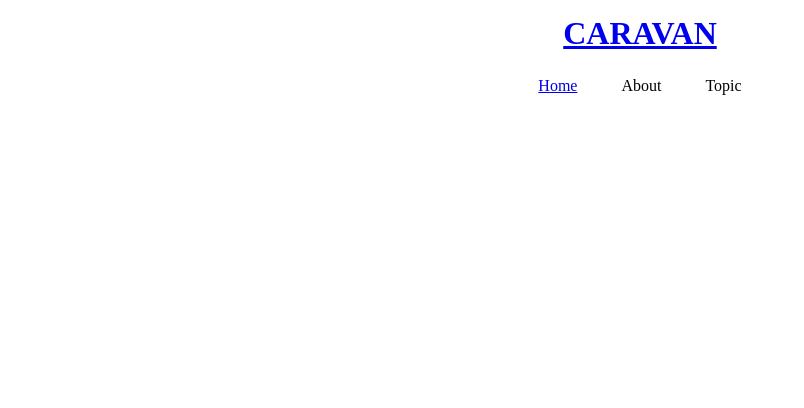
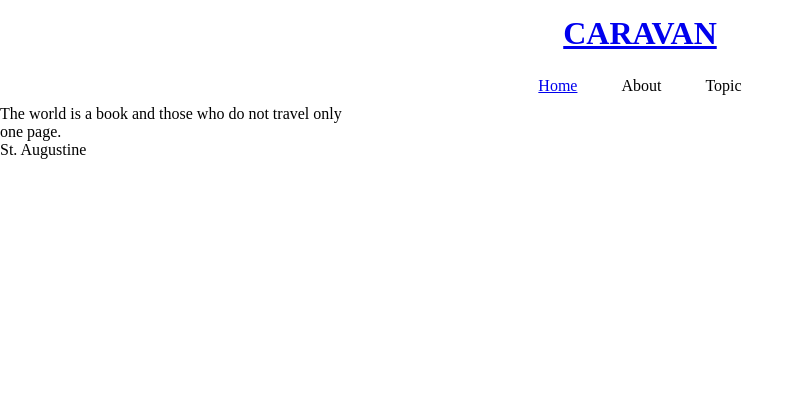
Before and after one commit to mssweekender/webcamp, a plain HTML site: page caravan/index.html in a window 1280 px wide. Shown: the top 408 px of the page, without its empty margins (0-804 px from the left). Drawn offline with Linux system fonts and the light colour scheme.

Commit message:
[start] 1-6

```diff
--- a/caravan/index.html
+++ b/caravan/index.html
@@ -32,7 +32,15 @@
 
         <!--main-visual-->
         <div class="main-visual">
-            <div class="main-visual-content"></div>
+            <div class="main-visual-content">
+
+                <p class="main-visual-text">
+                    The world is a book and those who do not travel only one page.
+                </p>
+                <p class="main-visual-name">
+                    St. Augustine
+                </p>
+            </div>
         </div>
 
         <!--main-->
```
